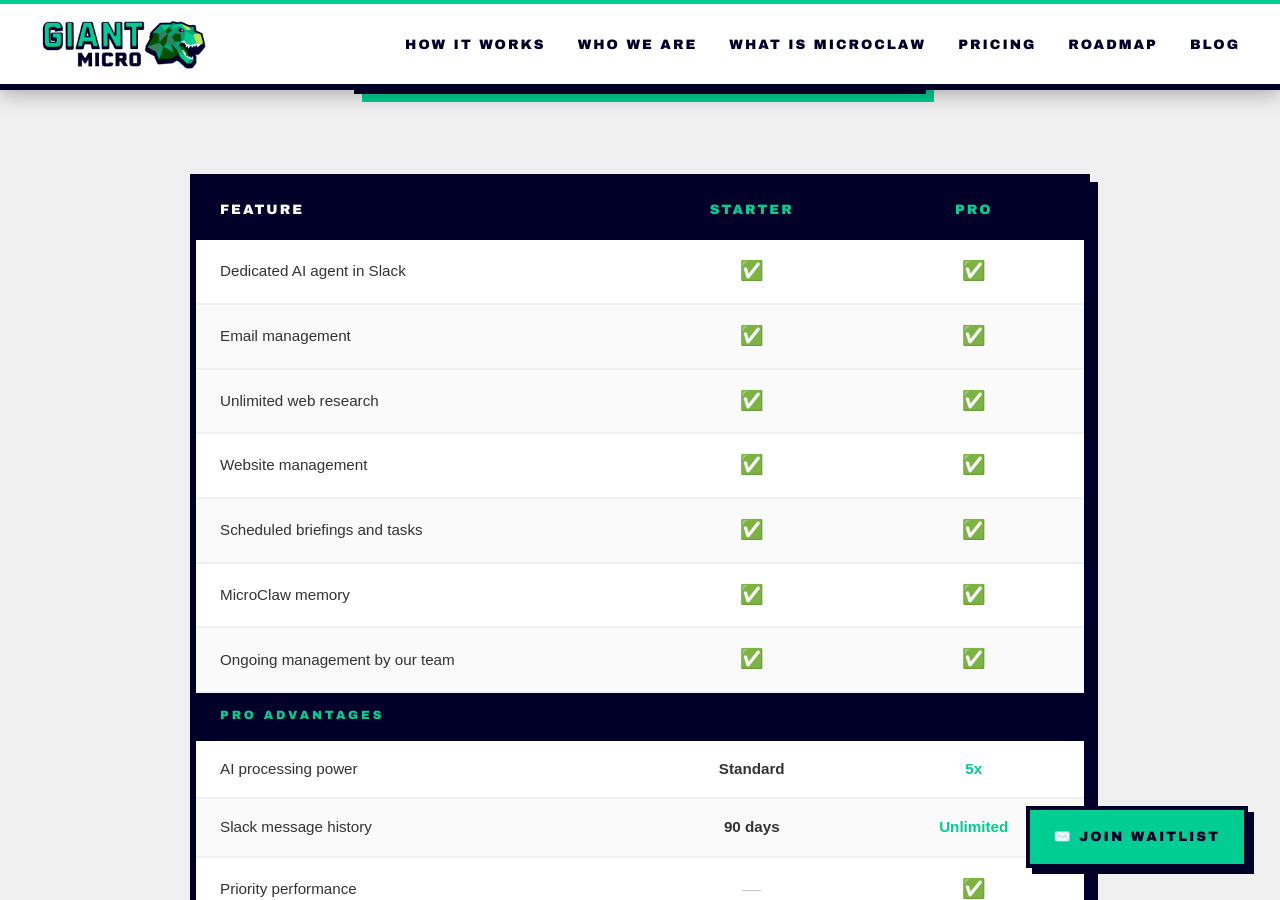
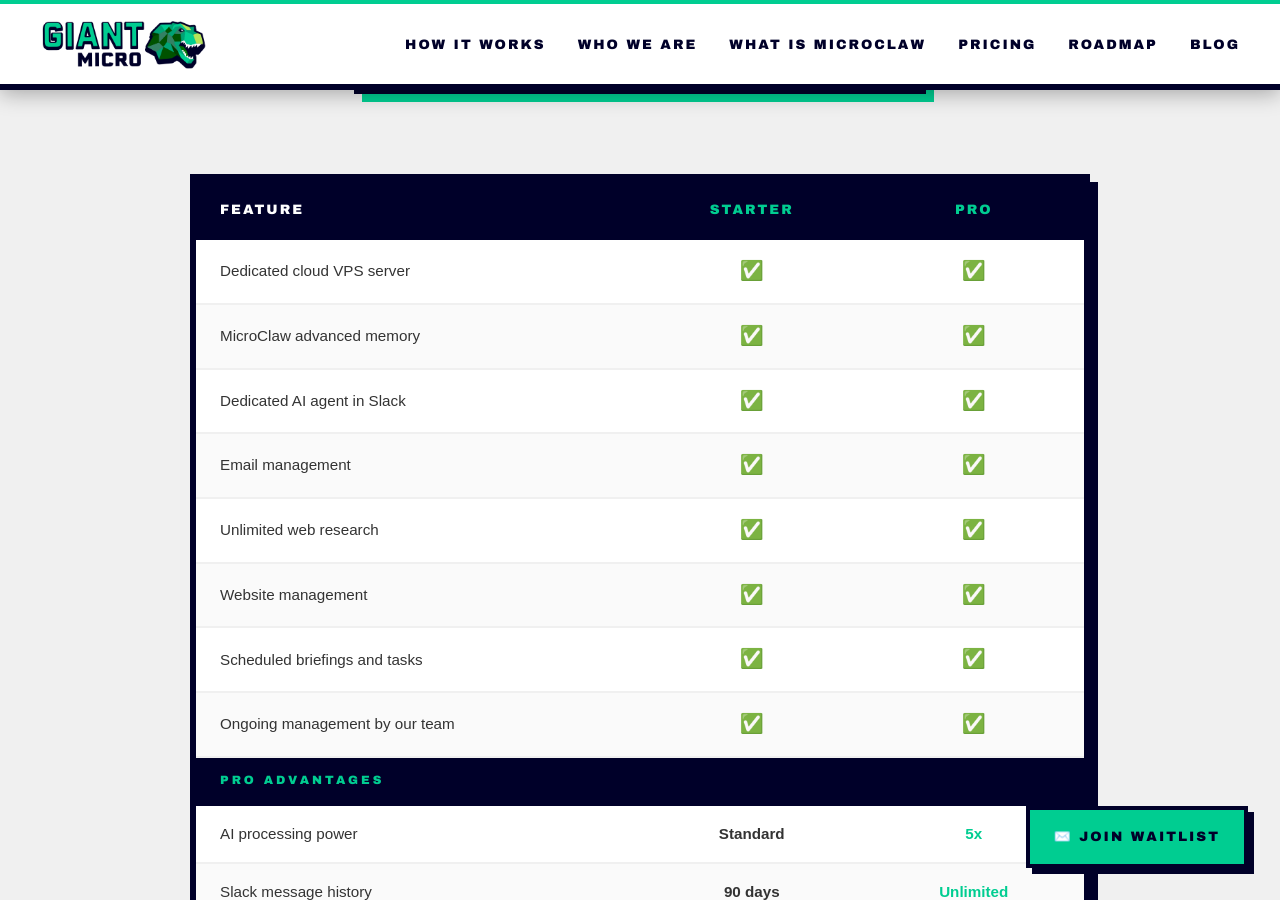
Before and after one commit to giant-micro/giant-micro.github.io, a Jekyll site: the page built from pricing.html, in a window 1280 px wide and 900 px high, scrolled down 1105 px. Built offline with Jekyll 4.4.1, drawn with Linux system fonts in a browser that asks for light colours.

Commit message:
Lead pricing matrix with dedicated VPS and MicroClaw memory

```diff
--- a/pricing.html
+++ b/pricing.html
@@ -73,6 +73,16 @@ title: Pricing
                 </thead>
                 <tbody style="font-family: Arial, Helvetica, sans-serif; font-size: 0.95rem; color: #333;">
                     <tr style="border-bottom: 2px solid #f0f0f0;">
+                        <td style="padding: 1rem 1.5rem;">Dedicated cloud VPS server</td>
+                        <td style="padding: 1rem; text-align: center; font-size: 1.2rem;">✅</td>
+                        <td style="padding: 1rem; text-align: center; font-size: 1.2rem;">✅</td>
+                    </tr>
+                    <tr style="border-bottom: 2px solid #f0f0f0; background: #fafafa;">
+                        <td style="padding: 1rem 1.5rem;">MicroClaw advanced memory</td>
+                        <td style="padding: 1rem; text-align: center; font-size: 1.2rem;">✅</td>
+                        <td style="padding: 1rem; text-align: center; font-size: 1.2rem;">✅</td>
+                    </tr>
+                    <tr style="border-bottom: 2px solid #f0f0f0;">
                         <td style="padding: 1rem 1.5rem;">Dedicated AI agent in Slack</td>
                         <td style="padding: 1rem; text-align: center; font-size: 1.2rem;">✅</td>
                         <td style="padding: 1rem; text-align: center; font-size: 1.2rem;">✅</td>
@@ -82,23 +92,18 @@ title: Pricing
                         <td style="padding: 1rem; text-align: center; font-size: 1.2rem;">✅</td>
                         <td style="padding: 1rem; text-align: center; font-size: 1.2rem;">✅</td>
                     </tr>
-                    <tr style="border-bottom: 2px solid #f0f0f0; background: #fafafa;">
+                    <tr style="border-bottom: 2px solid #f0f0f0;">
                         <td style="padding: 1rem 1.5rem;">Unlimited web research</td>
                         <td style="padding: 1rem; text-align: center; font-size: 1.2rem;">✅</td>
                         <td style="padding: 1rem; text-align: center; font-size: 1.2rem;">✅</td>
                     </tr>
-                    <tr style="border-bottom: 2px solid #f0f0f0;">
+                    <tr style="border-bottom: 2px solid #f0f0f0; background: #fafafa;">
                         <td style="padding: 1rem 1.5rem;">Website management</td>
                         <td style="padding: 1rem; text-align: center; font-size: 1.2rem;">✅</td>
                         <td style="padding: 1rem; text-align: center; font-size: 1.2rem;">✅</td>
                     </tr>
-                    <tr style="border-bottom: 2px solid #f0f0f0; background: #fafafa;">
+                    <tr style="border-bottom: 2px solid #f0f0f0;">
                         <td style="padding: 1rem 1.5rem;">Scheduled briefings and tasks</td>
-                        <td style="padding: 1rem; text-align: center; font-size: 1.2rem;">✅</td>
-                        <td style="padding: 1rem; text-align: center; font-size: 1.2rem;">✅</td>
-                    </tr>
-                    <tr style="border-bottom: 2px solid #f0f0f0;">
-                        <td style="padding: 1rem 1.5rem;">MicroClaw memory</td>
                         <td style="padding: 1rem; text-align: center; font-size: 1.2rem;">✅</td>
                         <td style="padding: 1rem; text-align: center; font-size: 1.2rem;">✅</td>
                     </tr>
```
